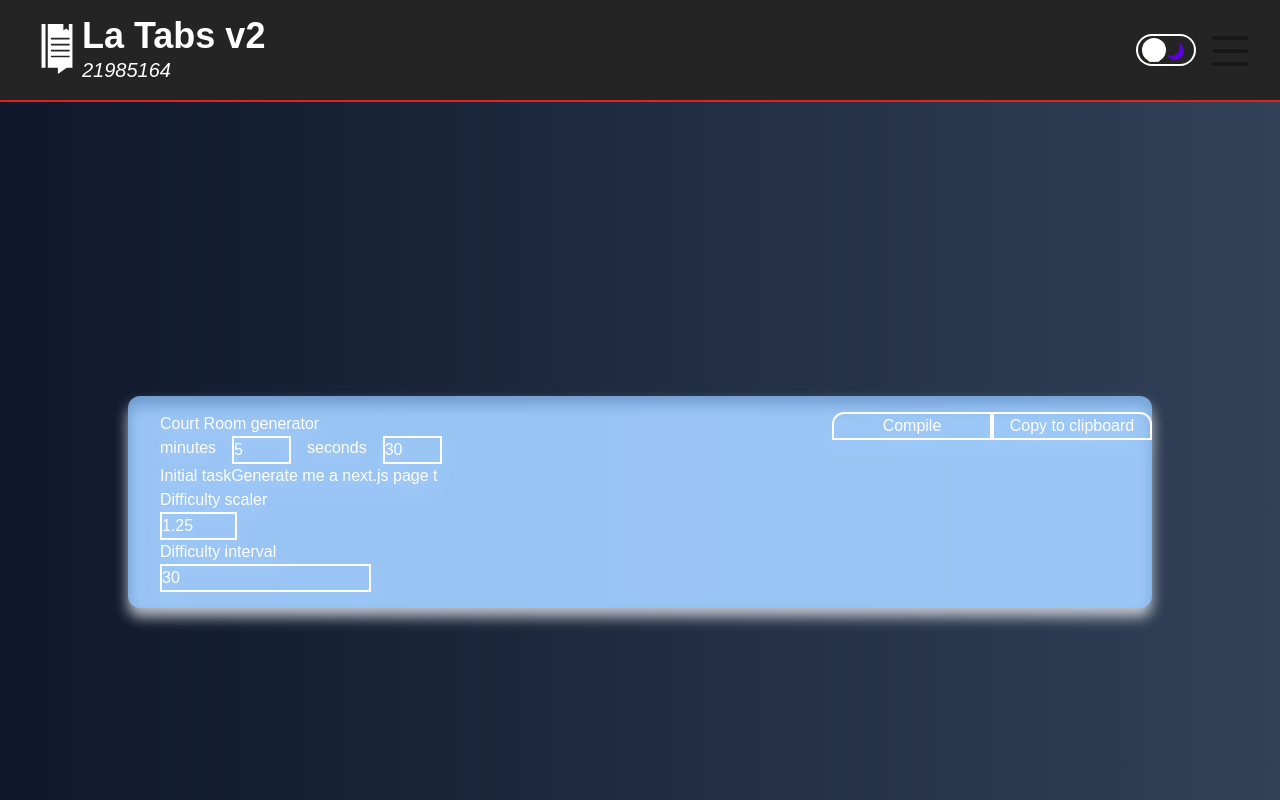
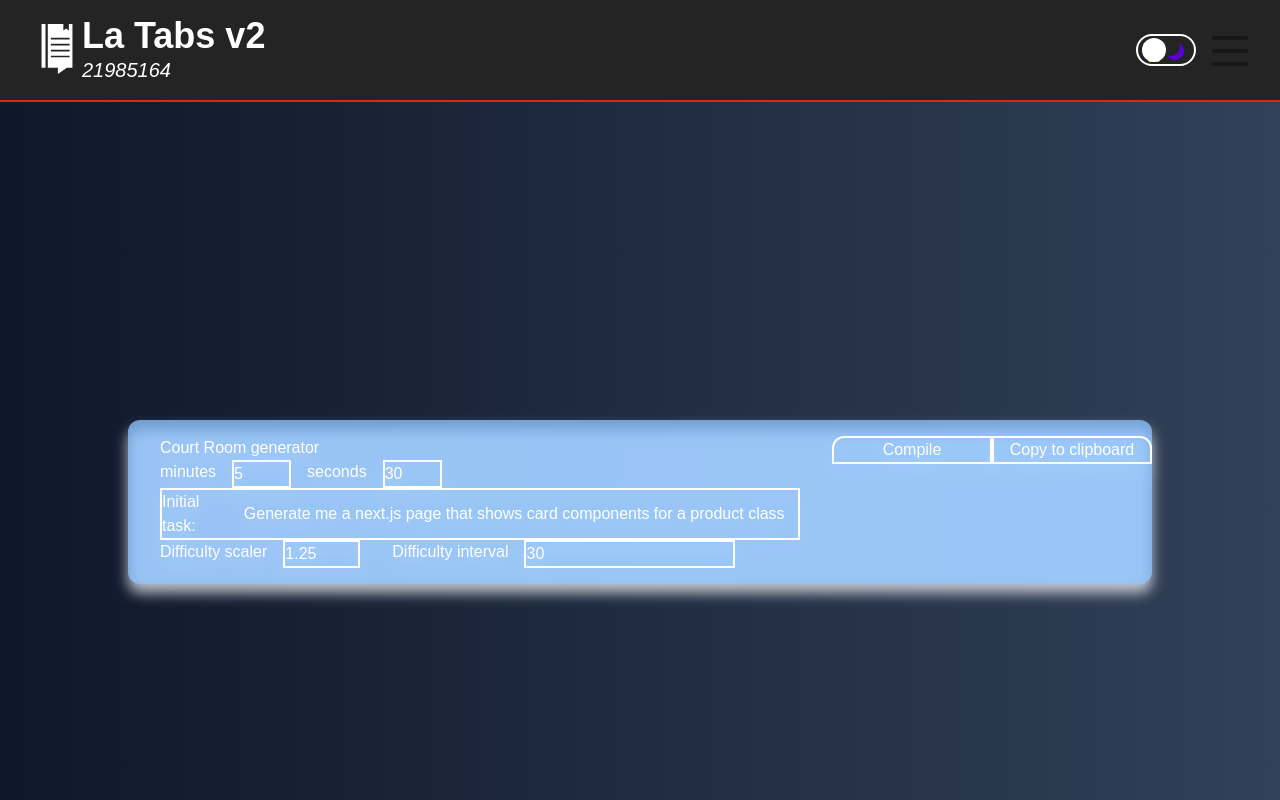
Before and after one commit to ml-sutton/CSE3CWA-Assignment-2, a Next.js app in the folder front-end/: page /courtRoom in a window 1280 px wide. Shown: the top 800 px of the page. Built offline with nearby package versions, Linux system fonts and the light colour scheme; no server answers.

Commit message:
this is not working and I hate it :c

```diff
--- a/front-end/components/courtRoom/courtRoomForm.tsx
+++ b/front-end/components/courtRoom/courtRoomForm.tsx
@@ -19,15 +19,20 @@ export default function CourtRoomForm() {
           <input type="number" min={0} max={59} value={timer.sec} onChange={event => setTimer({ ...timer, sec: Number(event.target.value) })} className="w-fit border-2" />
         </div>
         <div className="flex flex-col">
-          <div className="flex">
-            <label htmlFor="initial-task">Initial task</label>
-            <input type="text" id="initial-task" name="initial-task" placeholder="initial task" className="" value={task} onChange={event => setTask(event.target.value)} />
+          <div className="flex gap-4 border-2">
+            <label htmlFor="initial-task">Initial task:  </label>
+            <input type="text" id="initial-task" name="initial-task" placeholder="initial task" className="w-full" value={task} onChange={event => setTask(event.target.value)} />
           </div>
-
-          <label htmlFor="">Difficulty scaler</label>
-          <input type="number" value={difficulty.scale} min={0.75} max={2.50} onChange={event => setDifficulty({ ...difficulty, scale: Number(event.target.value) })} className="w-fit border-2" />
-          <label htmlFor="">Difficulty interval</label>
-          <input type="number" value={difficulty.interval} onChange={event => setDifficulty({ ...difficulty, interval: Number(event.target.value) })} className="w-fit border-2" />
+          <div className="flex gap-8">
+            <div className="flex gap-4">
+              <label htmlFor="">Difficulty scaler</label>
+              <input type="number" value={difficulty.scale} min={0.75} max={2.50} onChange={event => setDifficulty({ ...difficulty, scale: Number(event.target.value) })} className="w-min border-2" />
+            </div>
+            <div className="flex gap-4">
+              <label htmlFor="">Difficulty interval</label>
+              <input type="number" value={difficulty.interval} onChange={event => setDifficulty({ ...difficulty, interval: Number(event.target.value) })} className="w-min border-2" />
+            </div>
+          </div>
         </div>
       </form>
     </div>
```
Also changed, not shown: 1 other file (tests, documents, lock files or other folders).
